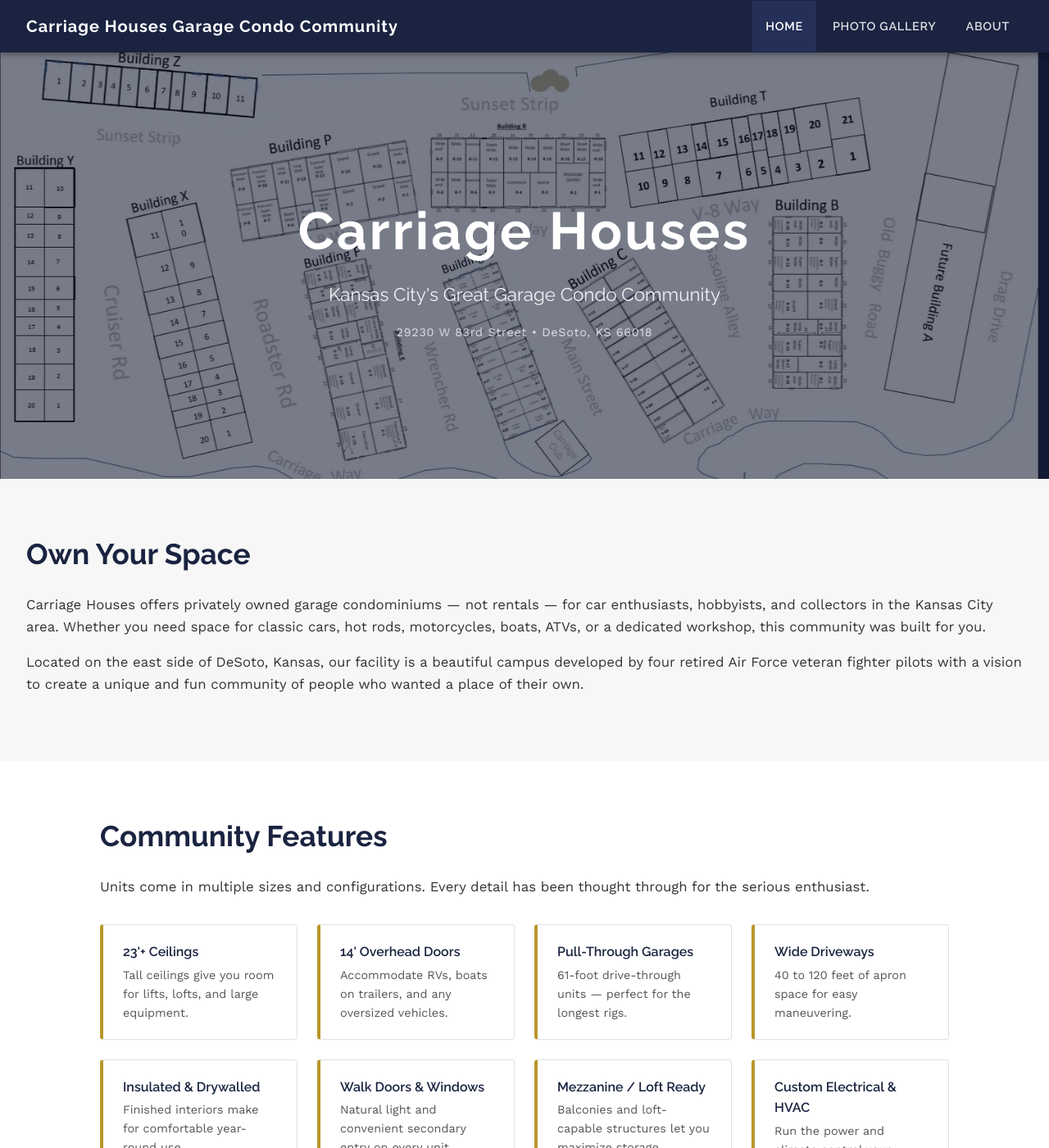
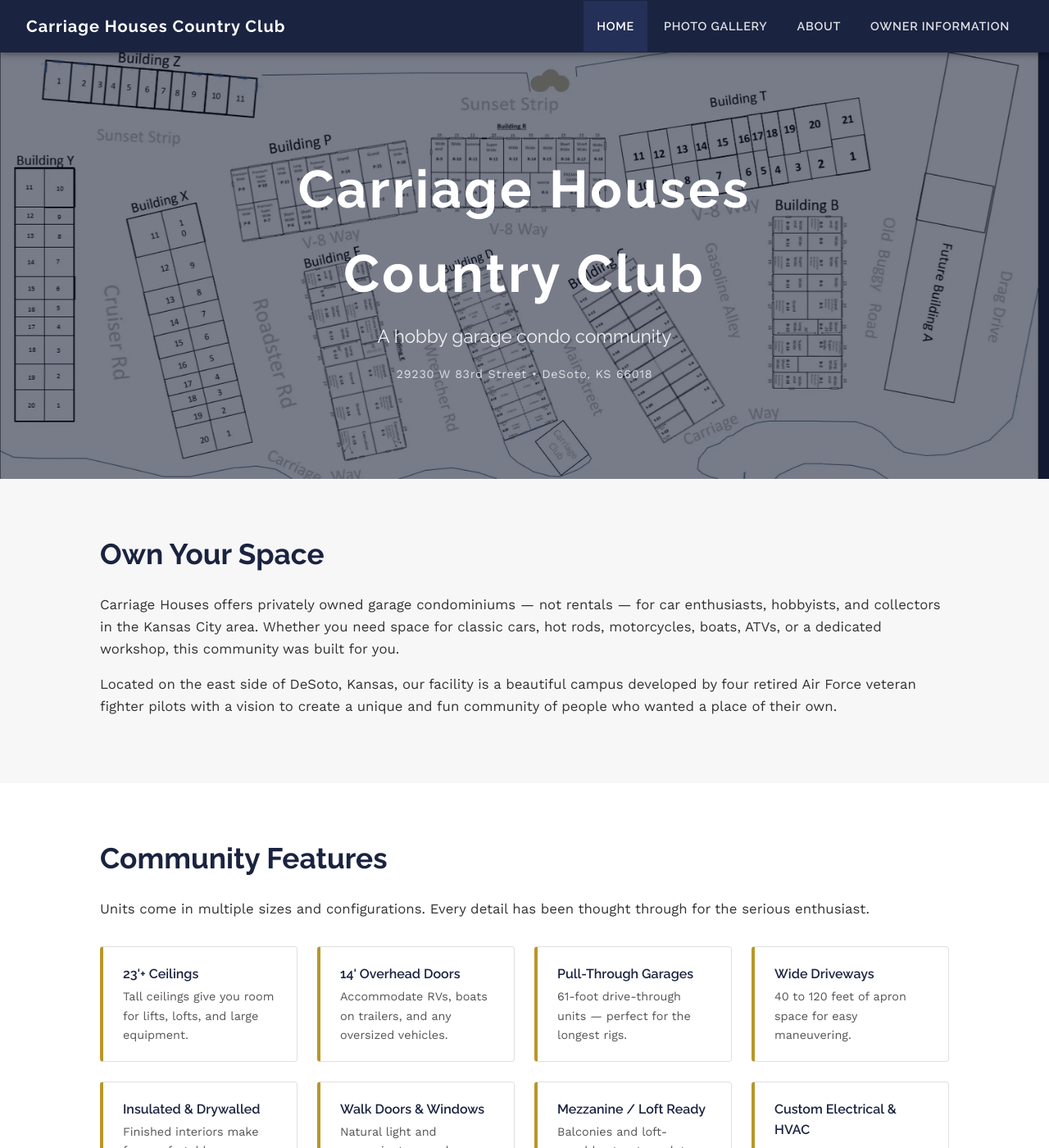
Before and after one commit to carriage-houses/carriage-houses.github.io, a Jekyll site: the page built from index.html, in a window 1280 px wide and 1400 px high. Shown: the whole window at 82% size. Built offline with Jekyll 4.4.1, drawn with Linux system fonts in a browser that asks for light colours.

Commit message:
update language, new pages

```diff
--- a/_config.yml
+++ b/_config.yml
@@ -1,5 +1,5 @@
 title: Carriage Houses
-description: Kansas City's Great Garage Condo Community
+description: A hobby garage condo community
 url: "https://garagecondoskc.com"
 baseurl: ""
 
--- a/_layouts/default.html
+++ b/_layouts/default.html
@@ -10,11 +10,12 @@
 <body>
 
 <nav>
-  <a class="nav-brand" href="{{ '/' | relative_url }}">Carriage Houses Garage Condo Community</a>
+  <a class="nav-brand" href="{{ '/' | relative_url }}">Carriage Houses Country Club</a>
   <ul class="nav-links">
     <li><a href="{{ '/' | relative_url }}"{% if page.url == '/' %} class="active"{% endif %}>Home</a></li>
     <li><a href="{{ '/photo-gallery/' | relative_url }}"{% if page.url contains 'photo-gallery' %} class="active"{% endif %}>Photo Gallery</a></li>
     <li><a href="{{ '/about/' | relative_url }}"{% if page.url contains 'about' %} class="active"{% endif %}>About</a></li>
+    <li><a href="{{ '/owner-information/' | relative_url }}"{% if page.url contains 'owner-information' %} class="active"{% endif %}>Owner Information</a></li>
   </ul>
 </nav>
 
--- a/assets/css/main.css
+++ b/assets/css/main.css
@@ -128,9 +128,6 @@ nav {
   background: var(--light-bg);
 }
 
-.section-dark .section {
-  max-width: 100%;
-}
 
 .section h2 {
   font-family: 'Raleway', sans-serif;
@@ -151,6 +148,12 @@ nav {
 .section p {
   margin-bottom: 1rem;
   font-size: 1.05rem;
+}
+
+.section ul {
+  margin: 0.5rem 0 1.5rem 1.5rem;
+  font-size: 1.05rem;
+  line-height: 1.8;
 }
 
 /* ── Two-col layout ── */
@@ -325,6 +328,22 @@ nav {
 .lightbox-prev { left: 1rem; }
 .lightbox-next { right: 1rem; }
 
+/* ── CTA link ── */
+.cta-link {
+  display: inline-block;
+  margin-top: 0.5rem;
+  color: var(--gold);
+  font-weight: 600;
+  font-size: 1.05rem;
+  text-decoration: none;
+  border-bottom: 2px solid transparent;
+  transition: border-color 0.2s;
+}
+
+.cta-link:hover {
+  border-bottom-color: var(--gold);
+}
+
 /* ── Page header (non-hero pages) ── */
 .page-header {
   background: var(--navy);
--- a/index.html
+++ b/index.html
@@ -1,13 +1,13 @@
 ---
 layout: default
 title: Home
-description: Kansas City's Great Garage Condo Community — privately owned garage condominiums in DeSoto, KS
+description: Carriage Houses Country Club — a hobby garage condo community in DeSoto, KS
 ---
 
 <section class="hero" style="background-image: url('{{ '/assets/images/logo.png' | relative_url }}')">
   <div class="hero-content">
-    <h1>Carriage Houses</h1>
-    <p class="tagline">Kansas City's Great Garage Condo Community</p>
+    <h1>Carriage Houses Country Club</h1>
+    <p class="tagline">A hobby garage condo community</p>
     <p class="address">29230 W 83rd Street &bull; DeSoto, KS 66018</p>
   </div>
 </section>
```
Also changed, not shown: owner-information.html (added, +30 -0 lines).
